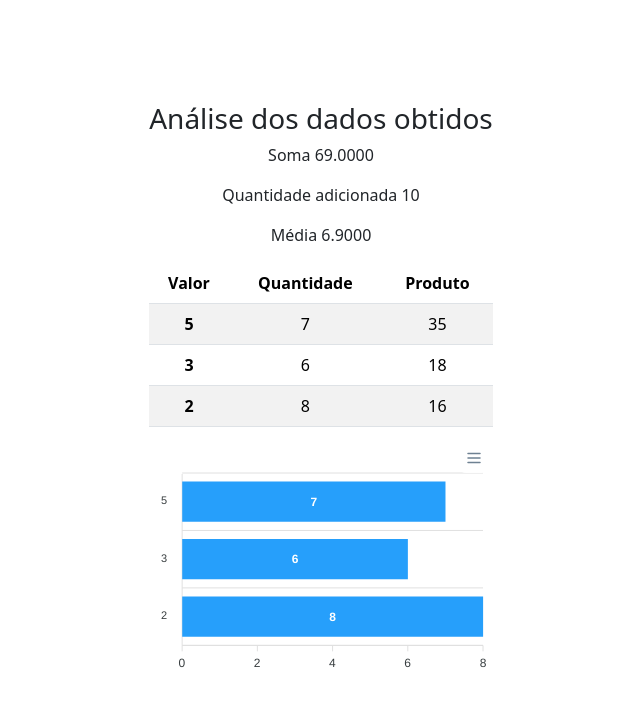
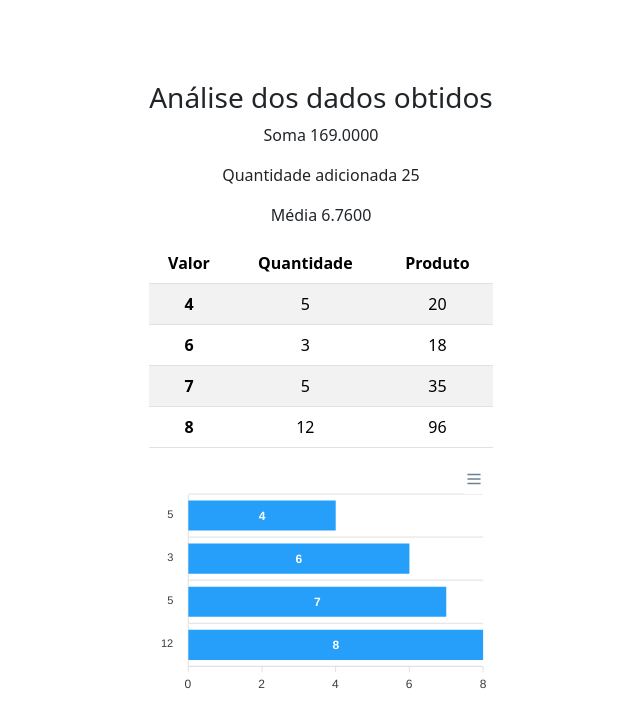
Before and after one commit to hygino82/estatistica-app, a React (Vite) app: page / in a window 1280 px wide. Shown: the top 726 px of the page, without its empty margins (319-959 px from the left). Built offline with nearby package versions, Linux system fonts and the light colour scheme.

Commit message:
Sort list by value

```diff
--- a/src/components/NumericTable/index.tsx
+++ b/src/components/NumericTable/index.tsx
@@ -15,8 +15,8 @@ export function NumericTable({ list }: NumericListItem) {
           {list.map((item) => {
             return (
               <tr key={item.quantity}>
-                <th scope="row">{item.quantity}</th>
-                <td>{item.value}</td>
+                <th scope="row">{item.value}</th>
+                <td>{item.quantity}</td>
                 <td>{item.value * item.quantity}</td>
               </tr>
             );
--- a/src/pages/MockPage/index.tsx
+++ b/src/pages/MockPage/index.tsx
@@ -2,6 +2,7 @@ import { BarChart } from "../../components/BarChart";
 import { DataInfo } from "../../components/DataInfo";
 import { NumericTable } from "../../components/NumericTable";
 import { NumericItem } from "../../types/custom-types";
+import { agruparSemelhantes } from "../../utils/tools";
 
 export function MockPage() {
   const mockList: NumericItem[] = [
@@ -17,13 +18,22 @@ export function MockPage() {
       quantity: 2,
       value: 8,
     },
+    {
+      quantity: 10,
+      value: 8,
+    },
+    {
+      quantity: 5,
+      value: 4,
+    },
   ];
 
+  const sortedList = agruparSemelhantes(mockList);
   return (
     <>
-      <DataInfo list={mockList} />
-      <NumericTable list={mockList} />
-      <BarChart list={mockList} />
+      <DataInfo list={sortedList} />
+      <NumericTable list={sortedList} />
+      <BarChart list={sortedList} />
     </>
   );
 }
--- /dev/null
+++ b/src/utils/tools.ts
@@ -0,0 +1,68 @@
+import { NumericItem, NumericListItem } from "../types/custom-types";
+
+let data: NumericListItem = {
+    list: [
+        {
+            quantity: 5,
+            value: 7,
+        },
+        {
+            quantity: 3,
+            value: 6,
+        },
+        {
+            quantity: 2,
+            value: 8,
+        },
+        {
+            quantity: 10,
+            value: 8,
+        },
+        {
+            quantity: 3,
+            value: 5,
+        },
+
+    ]
+}
+
+export function agruparSemelhantes(data: NumericItem[]): NumericItem[] {
+    let listaAgrupada: NumericItem[] = [];
+
+    const objetoAgrupadoESomado = data.reduce((agrupado, objeto) => {
+        const grupo = objeto.value;
+
+        if (!agrupado[grupo]) {
+            agrupado[grupo] = { grupo, soma: 0 };
+        }
+
+        agrupado[grupo].soma += objeto.quantity;
+        return agrupado;
+    }, {} as Record<number, { grupo: number; soma: number }>);
+
+    const objetoAgrupadoESomadoArray = Object.values(objetoAgrupadoESomado);
+    objetoAgrupadoESomadoArray.map(x => {
+        listaAgrupada.push({
+            value: x.grupo,
+            quantity: x.soma
+        })
+    });
+
+    return listaAgrupada;
+
+}
+
+export function ordenarLista(data: NumericItem[]): NumericItem[] {
+    const minhaLista = data.sort((a, b) => a.value - b.value);
+    let lista: NumericItem[] = [];
+    minhaLista.map(obj => {
+        lista.push({
+            value: obj.value,
+            quantity: obj.quantity
+        })
+    });
+    return lista;
+}
+
+//const lista = agruparSemelhantes(data);
+//lista.map(x => console.log(x));
```
